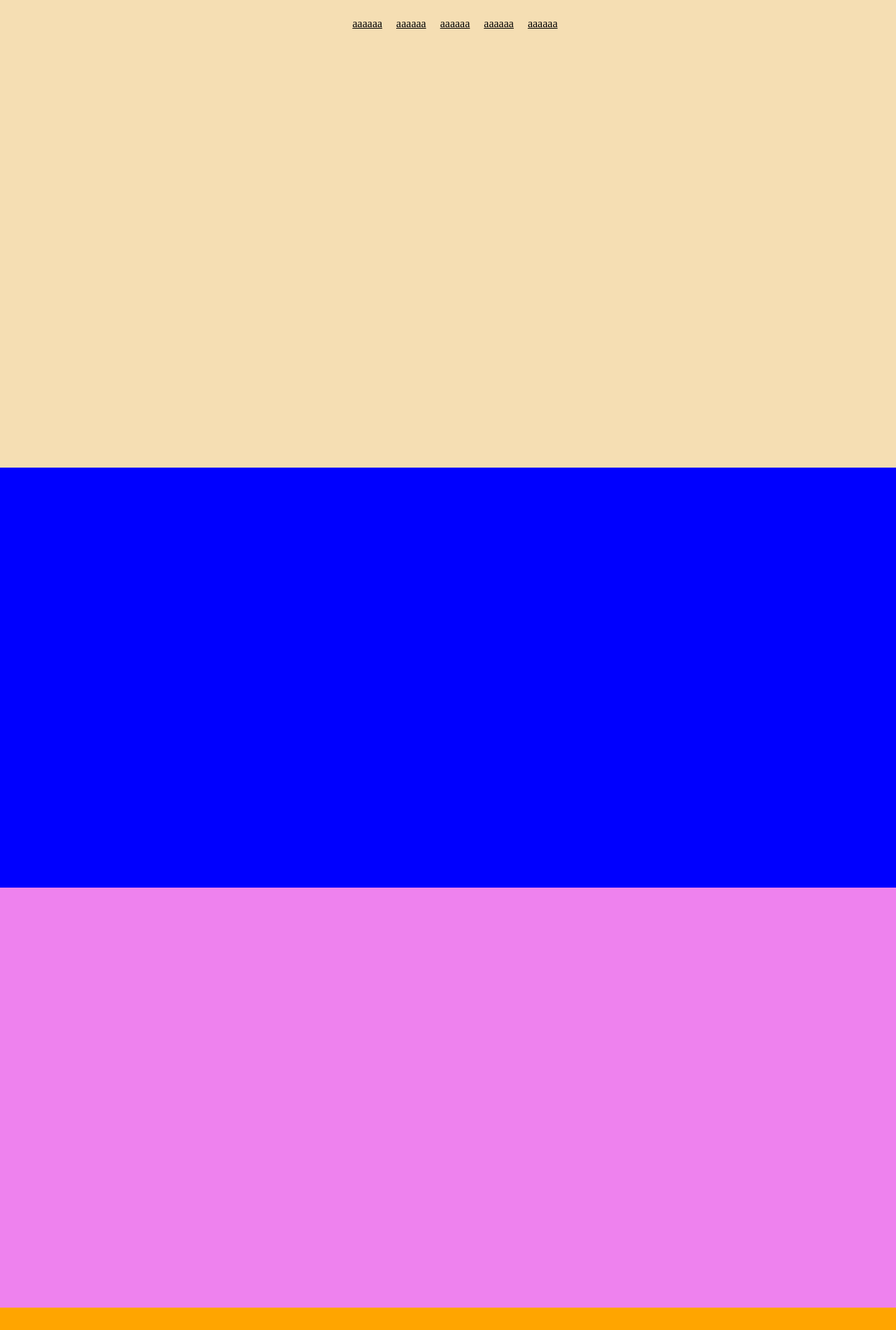
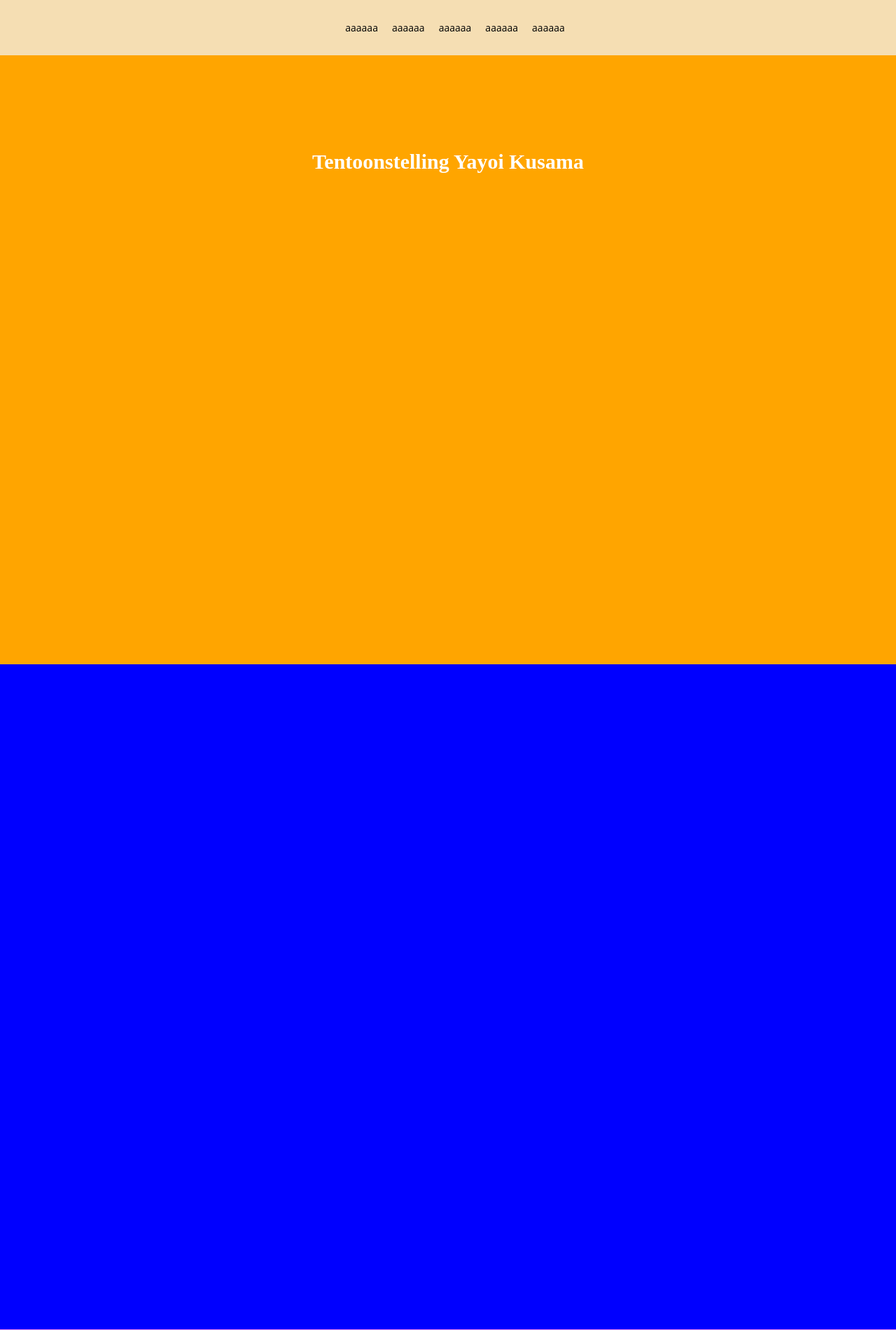
Before and after one commit to JamieVos991/F2M2-Radicale-Kunstspeeltuin, a PHP site: page / in a window 1280 px wide. Shown: the top 1900 px of the page at 70% size. Run offline with PHP 8.4, Linux system fonts and the light colour scheme.

Commit message:
Padding aan promo website toegevoegd + stippen achtergrond

```diff
--- a/Code/Promo/Index.html
+++ b/Code/Promo/Index.html
@@ -9,32 +9,41 @@
 </head>
 <body>
     <nav>
-        <a href="" class="">aaaaaa</a>
-        <a href="" class="">aaaaaa</a>
-        <a href="" class="">aaaaaa</a>
-        <a href="" class="">aaaaaa</a>
-        <a href="" class="">aaaaaa</a>
+        <a href="#TTS" class="">aaaaaa</a>
+        <a href="#HWH" class="">aaaaaa</a>
+        <a href="#HWDA" class="">aaaaaa</a>
+        <a href="#OT" class="">aaaaaa</a>
+        <a href="#Footer" class="">aaaaaa</a>
     </nav>
 
-    <div class="TTS">
+    <main>
 
-    </div>
+        <section id="TTS">
+            <h2 class="title">
+                Tentoonstelling Yayoi Kusama
+            </h2>
+        </section>
 
-    <div class="HWH">
+        <section id="HWH">
 
-    </div>
+        </section>
 
-    <div class="HWDA">
+        <section id="HWDA">
 
-    </div>
+        </section>
 
-    <div class="OT">
+        <section id="OT">
 
-    </div>
+        </section>
 
-    <div class="Footer">
+        <section id="Footer">
 
-    </div>
+        </section>
 
+        <div class="FD">
+            Copyrighted by Mediacollege Amsterdam
+        </div>
+
+    </main>
 </body>
 </html>
--- a/Code/Promo/Stylesheet/Style.css
+++ b/Code/Promo/Stylesheet/Style.css
@@ -2,6 +2,11 @@
     margin: 0;
     padding: 0;
     box-sizing: border-box;
+}
+
+html {
+    scroll-behavior: smooth;
+    width: 100%;
 }
 
 body {
@@ -12,35 +17,58 @@ nav {
     display: flex;
     justify-content: center;
     background-color: wheat;
-    padding: 25px;
+    padding: 30px;
+    position: sticky;
+    top: 0;
 }
 
 nav a {
     color: black;
     padding-left: 20px;
+    text-decoration: none;
+    font-size: 14px;
+    font-family: 'Open Sans', sans-serif;
 }
 
-.TTS {
-    background-color: wheat;
-    padding-bottom: 600px;
+#TTS {
+    background-color: orange;
+    padding: 435px;
 }
 
-.HWH {
-    background-color: blue;
-    padding-bottom: 600px;
+h2 {
+    color: white;
+    display: flex;
+    justify-content: center;
+    font-size: 30px;
+    margin-top: -300px;
 }
 
-.HWDA {
-    background-color: violet;
-    padding-bottom: 600px;
+#HWH {
+    background-color: blue;
+    padding: 475px;
 }
 
-.OT {
-    background-color: orange;
-    padding-bottom: 600px;
+#HWDA {
+    background-color: violet;
+    padding: 475px;
 }
 
-.Footer {
+#OT {
+    background-color: #fff;
+    background-image: radial-gradient(circle, #e53935 20%, transparent 10%), radial-gradient(circle, #e53935 20%, transparent 10%);
+    background-size: 200px 200px;
+    background-position: 0 0, 100px 100px;
+    padding: 475px;
+}
+
+#Footer {
     background-color: red;
-    padding-bottom: 600px;
+    padding: 420px;
 }
+
+.FD {
+    display: flex;
+    justify-content: center;
+    padding: 40px;
+    background-color: darkgray;
+}
```
